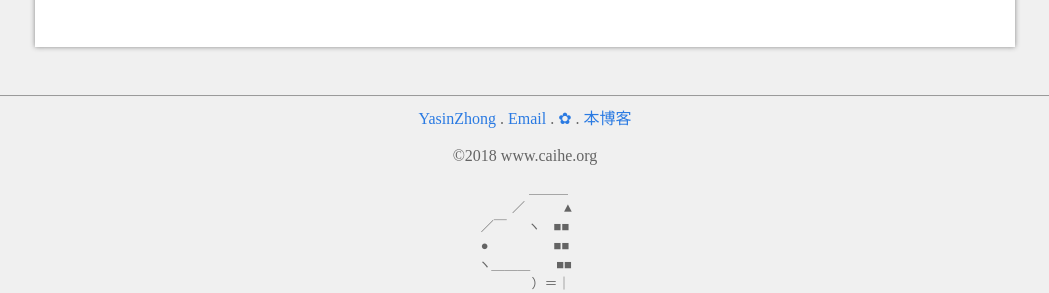
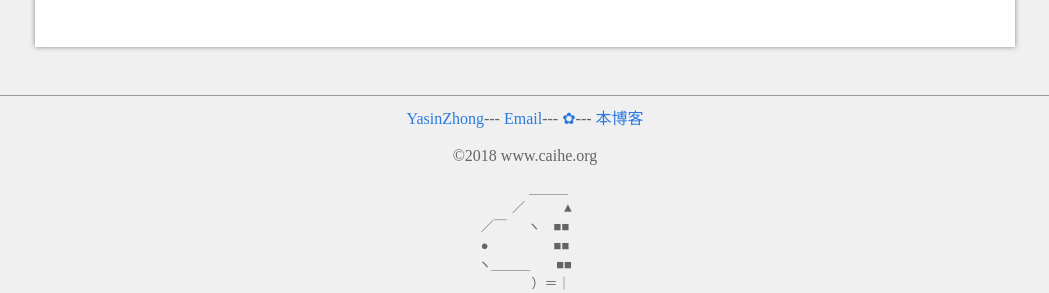
Before and after one commit to YasinZhong/yasinzhong.github.io, a Jekyll site: the page built from index.html, in a window 1280 px wide. Shown: the part 767-1060 px from the top of the page, without its empty margins (115-1164 px from the left). Built offline with Jekyll 4.4.1, drawn with Linux system fonts in a browser that asks for light colours; comment, search, counter and statistics services are not loaded.

Commit message:
2018/05/18

```diff
--- a/_layouts/default-index.html
+++ b/_layouts/default-index.html
@@ -33,11 +33,10 @@
 
 	<hr />
 	<div id="div-header" >
-
-	  <a href="http://a.caihe.org">YasinZhong</a> .
-	  <a href="mailto:m@caihe.org" >Email</a> .
-	  <a href="https://search.yahoo.com/web?fr=yfp-t-s" >✿</a> .
-	  <a href="http://a.caihe.org/post0/SelfIntroduction.html" >本博客</a>
+			<a href="http://a.caihe.org">YasinZhong</a>---
+			<a href="mailto:m@caihe.org" >Email</a>---
+			<a href="https://search.yahoo.com/web?fr=yfp-t-s" >✿</a>---
+	  		<a href="http://a.caihe.org/post0/SelfIntroduction.html" >本博客</a>
 	</div>
 
 
--- a/_layouts/default.html
+++ b/_layouts/default.html
@@ -21,9 +21,9 @@
 
 	<hr />
 	<div id="div-header" >
-			<a href="http://a.caihe.org">YasinZhong</a> .
-			<a href="mailto:m@caihe.org" >Email</a> .
-			<a href="https://search.yahoo.com/web?fr=yfp-t-s" >✿</a> .
+			<a href="http://a.caihe.org">YasinZhong</a>---
+			<a href="mailto:m@caihe.org" >Email</a>---
+			<a href="https://search.yahoo.com/web?fr=yfp-t-s" >✿</a>---
 	  		<a href="http://a.caihe.org/post0/SelfIntroduction.html" >本博客</a>
 	</div>
 
```
Also changed, not shown: _layouts/default-twit.html (+4 -6 lines).
